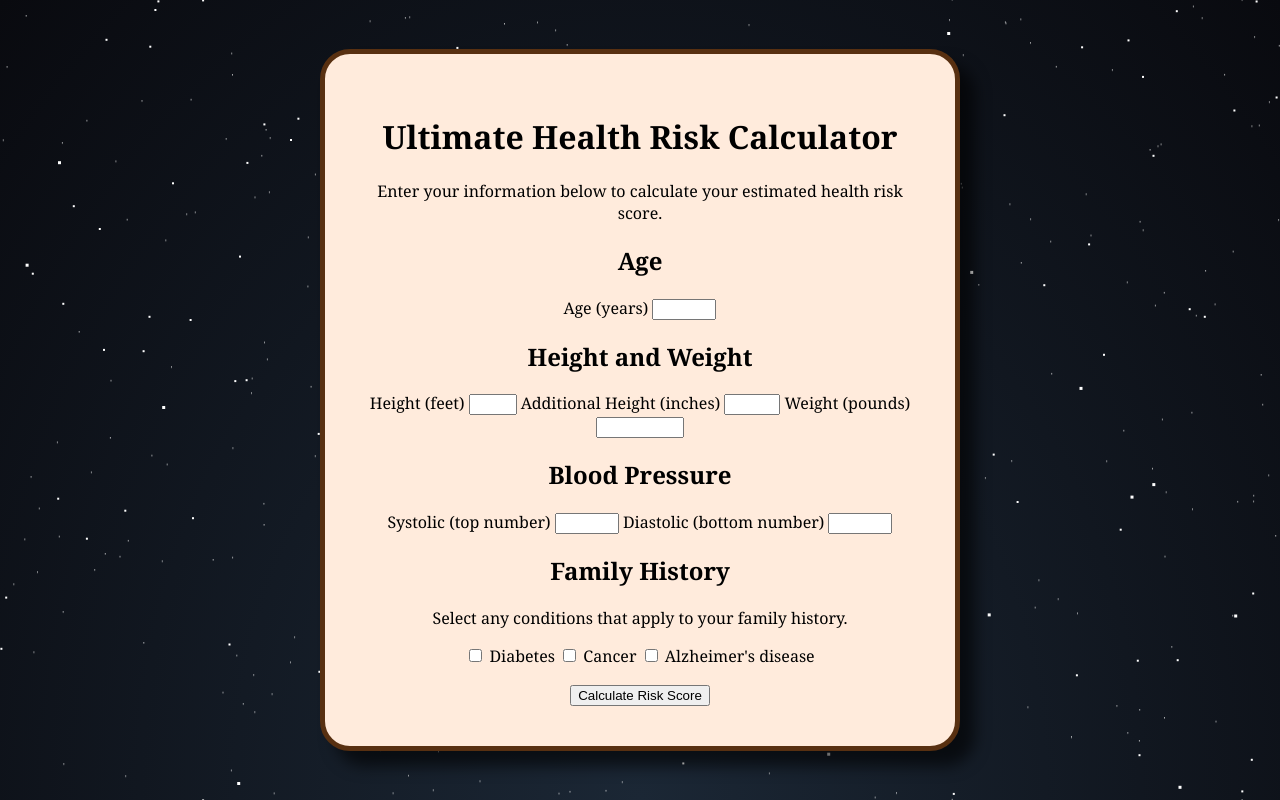
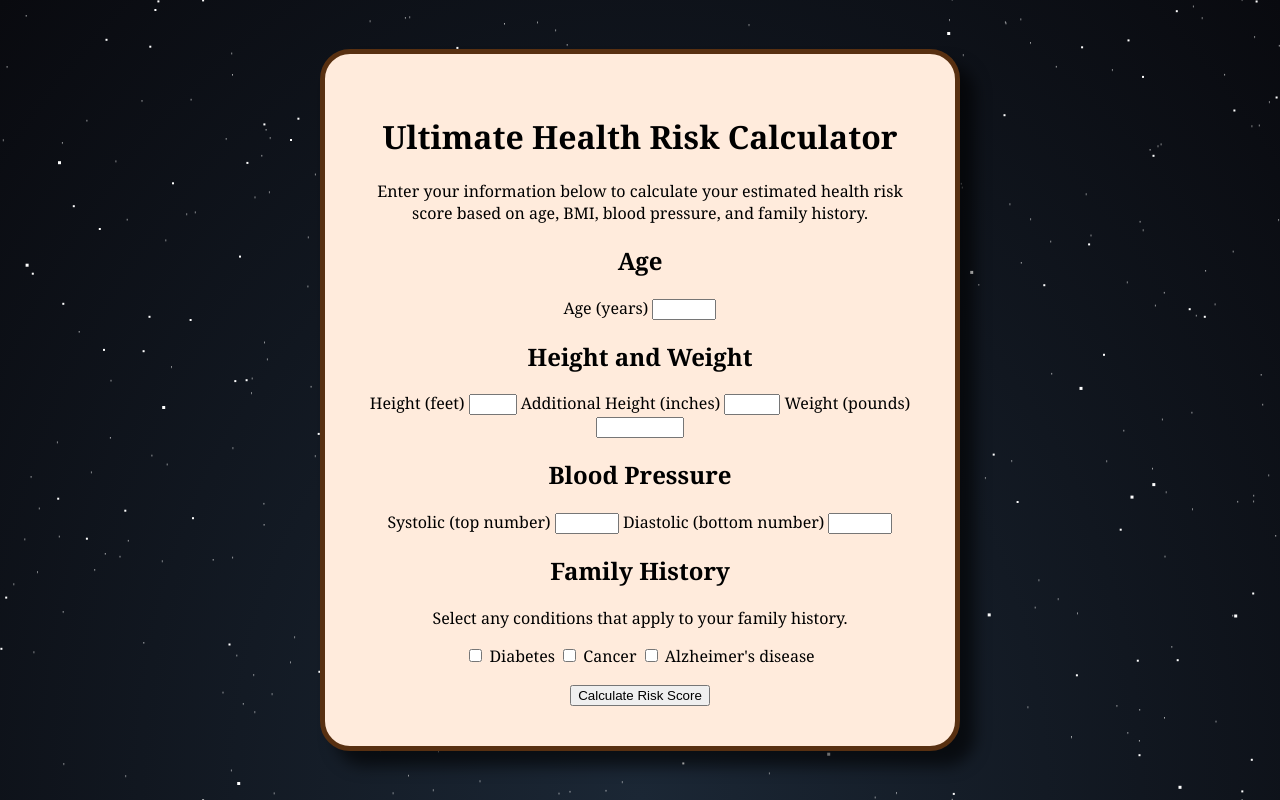
Before and after one commit to The-Ultimate-Null-Pointers/health-risk-calculator-static, a plain HTML site: page index.html in a window 1280 px wide. Drawn offline with Linux system fonts and the light colour scheme; no server answers.

Commit message:
Clarify health risk score instructions in index.html

```diff
--- a/index.html
+++ b/index.html
@@ -21,7 +21,7 @@
 
         <p class="instructions">
             Enter your information below to calculate your estimated
-            health risk score.
+            health risk score based on age, BMI, blood pressure, and family history.
         </p>
 
         <form id="health-form" novalidate>
```
